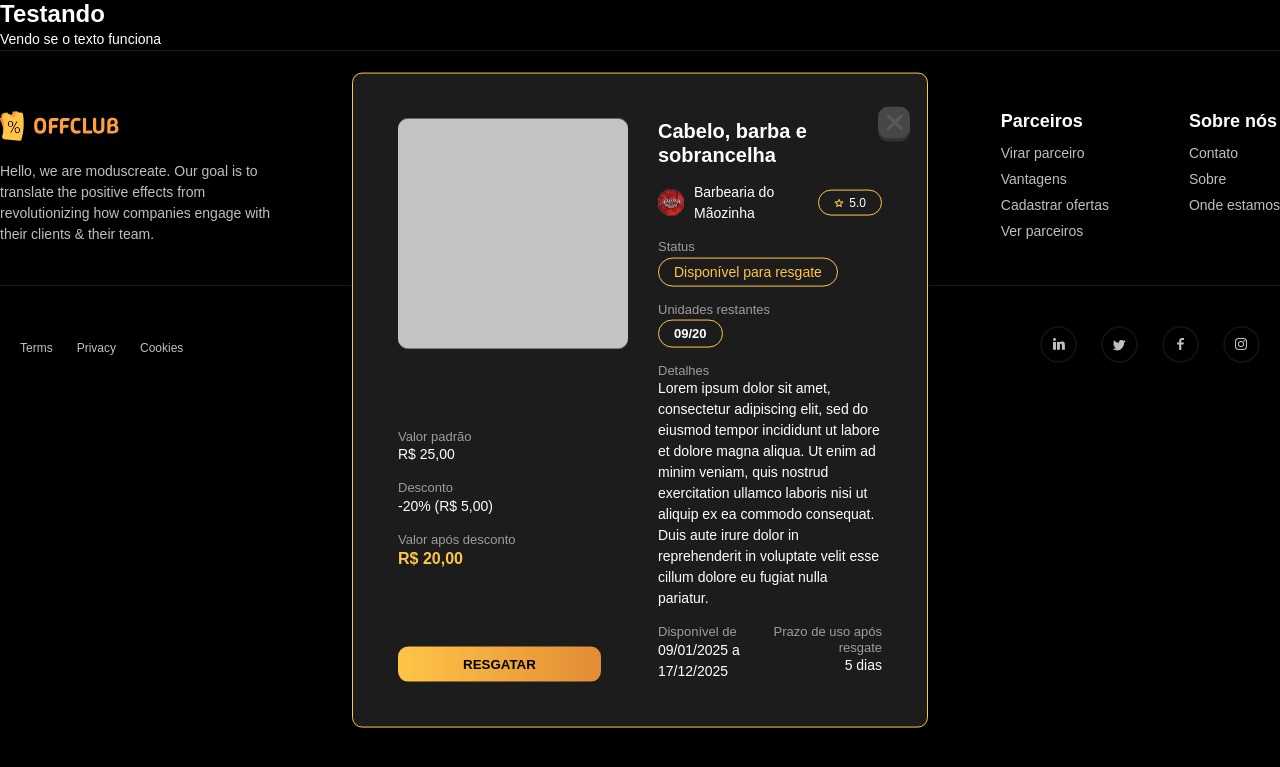
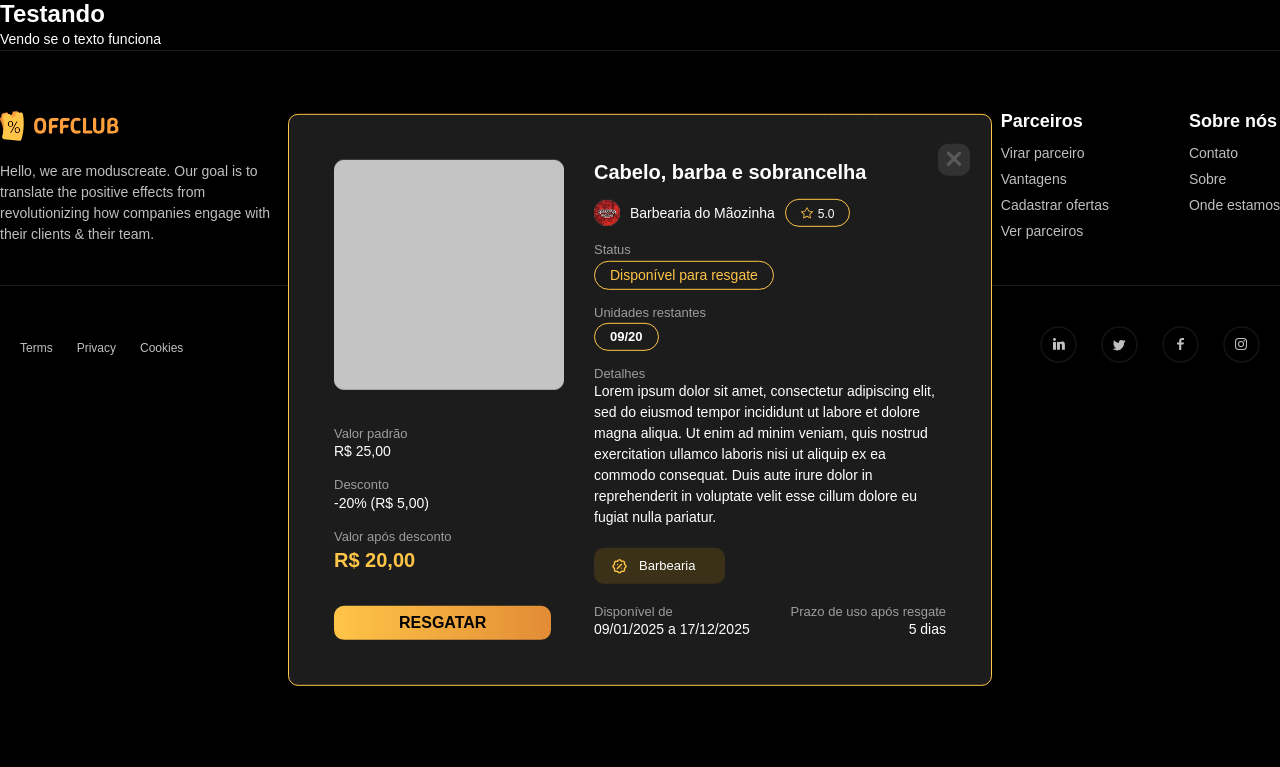
Before and after one commit to PI-InfoWeb-CNAT/2025-OffClub, a Django app: template src/templates/offer_detail.html in a window 1280 px wide. Shown: the top 767 px of the page. Run offline with Django 3.2, Linux system fonts and the light colour scheme; the template is opened without the code that fills it, so the values that code supplies are empty.

Commit message:
Continuação da implementação de detalhar oferta

```diff
--- a/src/static/css/_variables.css
+++ b/src/static/css/_variables.css
@@ -6,6 +6,7 @@
     --black: #000000;
     --yellow-lighter: #FFEFCC;
     --brand-yellow: #FFC547;
+    --dark-yellow: #3B3018;
     --brand-orange: #FF9E3D;
     --brand-orange-darker: #E28C36;
     --light-grey: #9D9D9D;
--- a/src/static/css/offer_detail.css
+++ b/src/static/css/offer_detail.css
@@ -1,6 +1,6 @@
 /* Configurações gerais do modal */
 #offer-modal {
-  width: 45%;
+  width: 55%;
   margin: auto;
   background-color: var(--dark-grey);
   border-radius: var(--border-radius);
@@ -42,7 +42,7 @@ button {
   font-weight: 500;
 }
 #final-value {
-  font-size: 16px;
+  font-size: 20px;
   font-weight: 700;
   color: var(--brand-yellow);
 }
@@ -51,8 +51,9 @@ button {
 #redeem-button {
   background: var(--gradient-yellow-dark-orange);
   color: var(--black);
-  padding: 10px 65px;
-  font-weight: 700;
+  padding: 8px 65px;
+  font-size: 16px;
+  font-weight: 600;
   margin-top: 15px;
 }
 
@@ -68,10 +69,12 @@ button {
 }
 .shop-info .yellow-border {
   display: flex;
+  align-items: center;
   gap: 5px;
 }
 .shop-info .yellow-border p{
   font-size: 12px;
+  margin-top: 2px
 }
 
 /* Classe para borda amarela */
@@ -87,6 +90,9 @@ button {
   color: var(--brand-yellow);
   margin-top: 3px;
 }
+.yellow-border svg {
+  color: var(--brand-yellow);
+}
 
 /* Unidades restantes */
 .units p {
@@ -94,6 +100,27 @@ button {
   font-weight: 600;
   margin-top: 3px;
 }
+
+/* Tags cateogrias */
+.categories {
+  width: fit-content;
+  display: inline-flex;
+  align-items: center;
+  gap: 12px;
+  padding: 8px 30px 8px 18px;
+  background-color: var(--dark-yellow);
+  border-radius: var(--border-radius);
+  margin-top: 20px;
+  margin-bottom: 5px;
+}
+.categories img {
+  width: 15px;
+  height: 15px;
+}
+.categories p{
+  font-size: 13px;
+}
+
 
 /* Datas sobre oferta */
 .offer-info {
@@ -105,9 +132,14 @@ button {
 }
 
 /* Botão de fechar modal */
-.close-button-modal {
+#close-button-modal {
   position: absolute;
   top: 5%;
   right: 3%;
   background-color: var(--grey);
+  width: 32px;
+  height: 32px;
 }
+#close-button-modal svg {
+  color: var(--medium-grey);
+}
--- a/src/templates/offer_detail.html
+++ b/src/templates/offer_detail.html
@@ -40,7 +40,9 @@
                 <img src="{% static 'imgs/offer_detail/barbearia_maozinha.png' %}" alt="Foto da loja">
                 <p>Barbearia do Mãozinha</p>
                 <div class="yellow-border">
-                    <img src="{% static 'imgs/icons/star.svg' %}" alt="Estrela">
+                    <svg xmlns="http://www.w3.org/2000/svg" width="12" height="12" fill="currentColor" class="bi bi-star" viewBox="0 0 16 16">
+                        <path d="M2.866 14.85c-.078.444.36.791.746.593l4.39-2.256 4.389 2.256c.386.198.824-.149.746-.592l-.83-4.73 3.522-3.356c.33-.314.16-.888-.282-.95l-4.898-.696L8.465.792a.513.513 0 0 0-.927 0L5.354 5.12l-4.898.696c-.441.062-.612.636-.283.95l3.523 3.356-.83 4.73zm4.905-2.767-3.686 1.894.694-3.957a.56.56 0 0 0-.163-.505L1.71 6.745l4.052-.576a.53.53 0 0 0 .393-.288L8 2.223l1.847 3.658a.53.53 0 0 0 .393.288l4.052.575-2.906 2.77a.56.56 0 0 0-.163.506l.694 3.957-3.686-1.894a.5.5 0 0 0-.461 0z"/>
+                    </svg>
                     <p>5.0</p>
                 </div>
             </div>
@@ -60,6 +62,11 @@
                 <p>Lorem ipsum dolor sit amet, consectetur adipiscing elit, sed do eiusmod  tempor incididunt ut labore et dolore magna aliqua. Ut enim ad minim  veniam, quis nostrud exercitation ullamco laboris nisi ut aliquip ex ea  commodo consequat. Duis aute irure dolor in reprehenderit in voluptate  velit esse cillum dolore eu fugiat nulla pariatur.</p>
             </div>
 
+            <div class="categories">
+                <img src="{% static 'imgs/icons/discount.svg' %}" alt="Desconto">
+                <p>Barbearia</p>
+            </div>
+
             <div class="offer-info">
                 <div>
                     <h3>Disponível de</h3>
@@ -73,8 +80,10 @@
             </div>
 
         </div>
-        <button class="close-button-modal">
-            <img src="{% static 'imgs/icons/close.svg' %}" alt="Fechar">
+        <button id="close-button-modal">
+            <svg xmlns="http://www.w3.org/2000/svg" width="30" height="30" fill="currentColor" stroke="currentColor" stroke-width="0.7" class="bi bi-x" viewBox="0 0 16 16">
+                <path d="M4.646 4.646a.5.5 0 0 1 .708 0L8 7.293l2.646-2.647a.5.5 0 0 1 .708.708L8.707 8l2.647 2.646a.5.5 0 0 1-.708.708L8 8.707l-2.646 2.647a.5.5 0 0 1-.708-.708L7.293 8 4.646 5.354a.5.5 0 0 1 0-.708"/>
+            </svg>
         </button>
     </section>
 
```
Also changed, not shown: src/static/imgs/icons/close.svg (deleted), src/static/imgs/icons/discount.svg (added), src/static/imgs/icons/star.svg (deleted).
